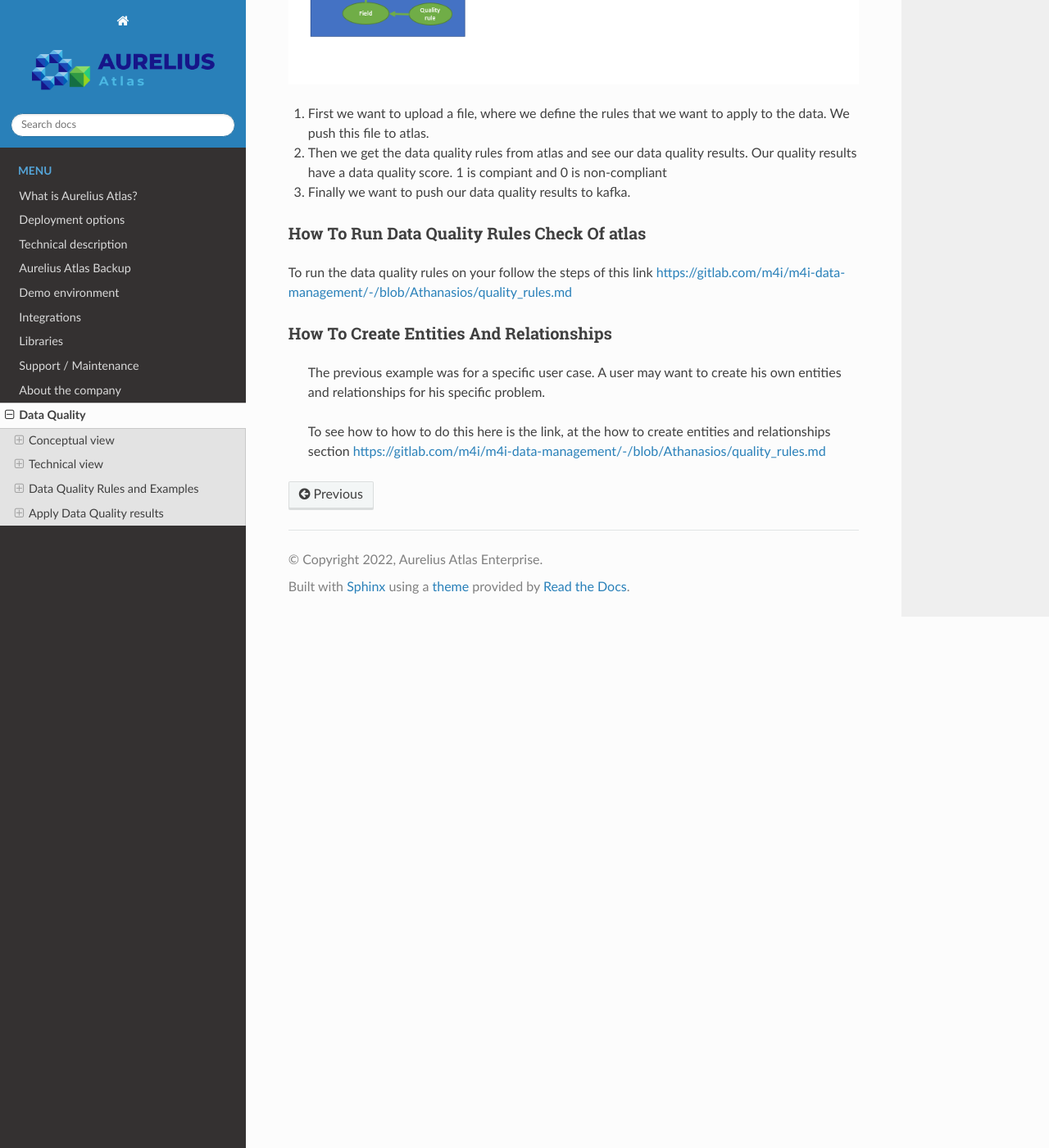
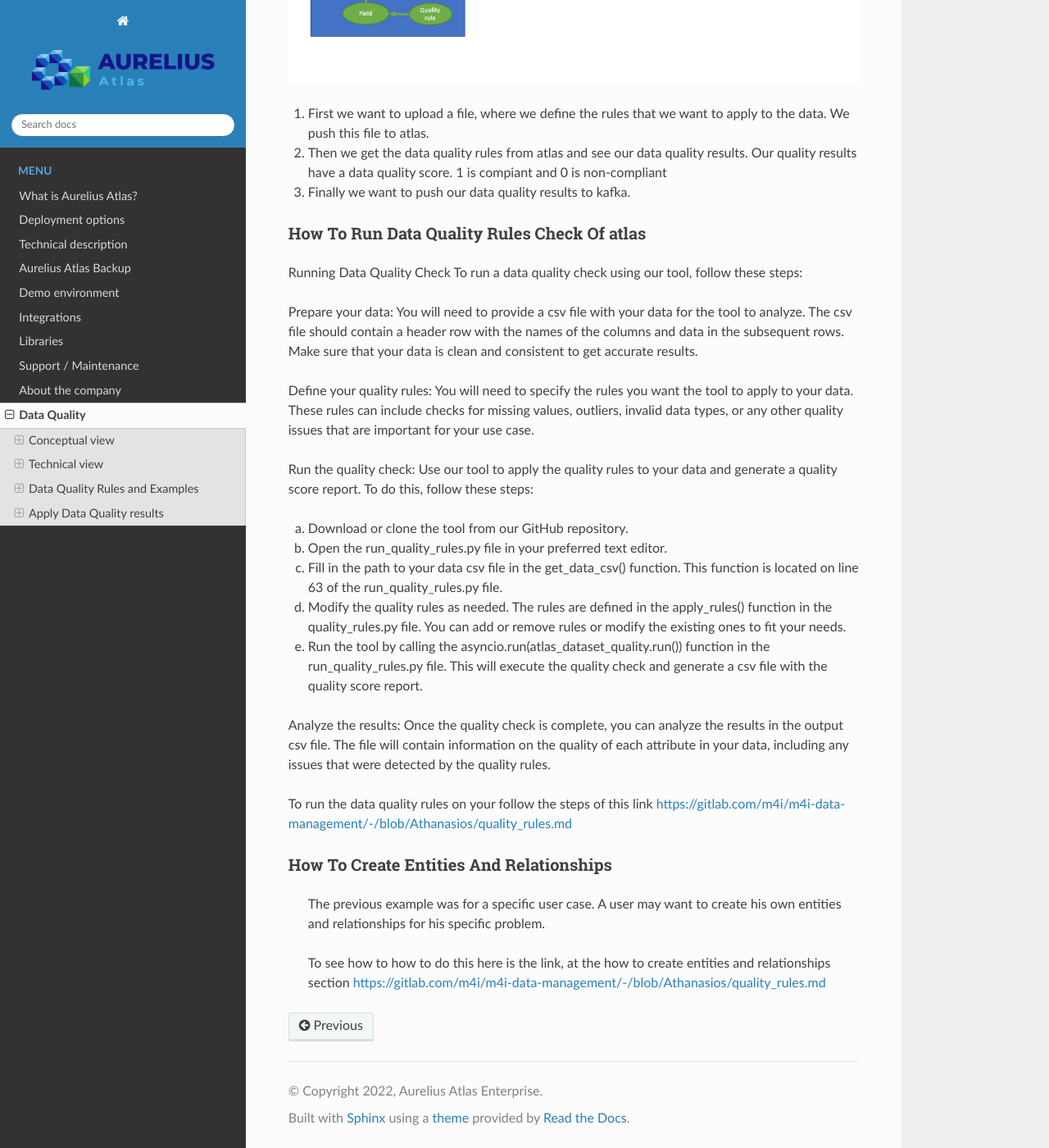
Before and after one commit to aureliusenterprise/doc_technical_manual, a Sphinx documentation site: the page built from DOc/docs/source/Options/data_quality.rst, in a window 1280 px wide and 1400 px high, scrolled down 14583 px. Shown: the whole window at 82% size. Built offline with Sphinx 7.4.7 and the Read the Docs theme 2.0.0, drawn with Linux system fonts in a browser that asks for light colours; pages that are not in the unit, such as notebooks, are missing from menus.

Commit message:
Update data_quality.rst

```diff
--- a/DOc/docs/source/Options/data_quality.rst
+++ b/DOc/docs/source/Options/data_quality.rst
@@ -781,6 +781,29 @@ Below is an image that describes the whole process for your better understanding
 How To Run Data Quality Rules Check Of atlas
 ~~~~~~~~~~~~~~~~~~~~~~~~~~~~~~~~~~~~~~~~~~~~~
 
+Running Data Quality Check
+To run a data quality check using our tool, follow these steps:
+
+Prepare your data: You will need to provide a csv file with your data for the tool to analyze. The csv file should contain a header row with the names of the columns and data in the subsequent rows. Make sure that your data is clean and consistent to get accurate results.
+
+Define your quality rules: You will need to specify the rules you want the tool to apply to your data. These rules can include checks for missing values, outliers, invalid data types, or any other quality issues that are important for your use case.
+
+Run the quality check: Use our tool to apply the quality rules to your data and generate a quality score report. To do this, follow these steps:
+
+a. Download or clone the tool from our GitHub repository.
+
+b. Open the run_quality_rules.py file in your preferred text editor.
+
+c. Fill in the path to your data csv file in the get_data_csv() function. This function is located on line 63 of the run_quality_rules.py file.
+
+d. Modify the quality rules as needed. The rules are defined in the apply_rules() function in the quality_rules.py file. You can add or remove rules or modify the existing ones to fit your needs.
+
+e. Run the tool by calling the asyncio.run(atlas_dataset_quality.run()) function in the run_quality_rules.py file. This will execute the quality check and generate a csv file with the quality score report.
+
+Analyze the results: Once the quality check is complete, you can analyze the results in the output csv file. The file will contain information on the quality of each attribute in your data, including any issues that were detected by the quality rules.
+
+
+
 To run the data quality rules on your follow the steps of this link https://gitlab.com/m4i/m4i-data-management/-/blob/Athanasios/quality_rules.md
 
 
```
